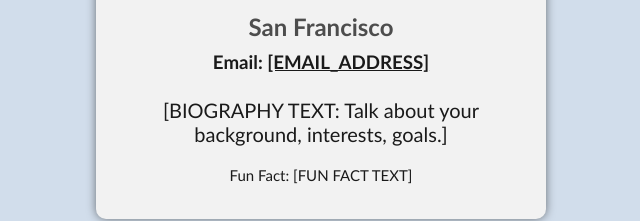
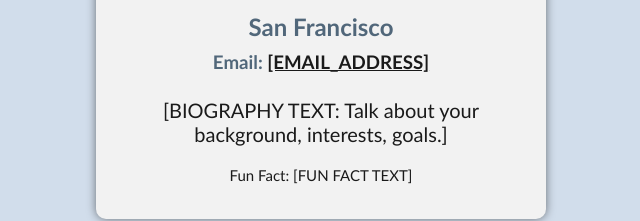
Before and after one commit to marleyailani/marleycayanan, a plain HTML site: page index.html in a window 1280 px wide. Shown: the part 609-830 px from the top of the page, 319-959 px from the left. Drawn offline with Linux system fonts and the light colour scheme.

Commit message:
updated again

```diff
--- a/style.css
+++ b/style.css
@@ -55,13 +55,13 @@
 
 /* === HOMETOWN TEXT === */
 #hometown {
-    color: #4d4d4d; /* 🎨 Hometown text color */
+    color: #51677a; /* 🎨 Hometown text color */
     margin-bottom: 10px;
 }
 
 /* === EMAIL SECTION === */
 #email {
-    color: #1a1a1a;
+    color:#51677a;
     margin-bottom: 15px;
 }
 
```
